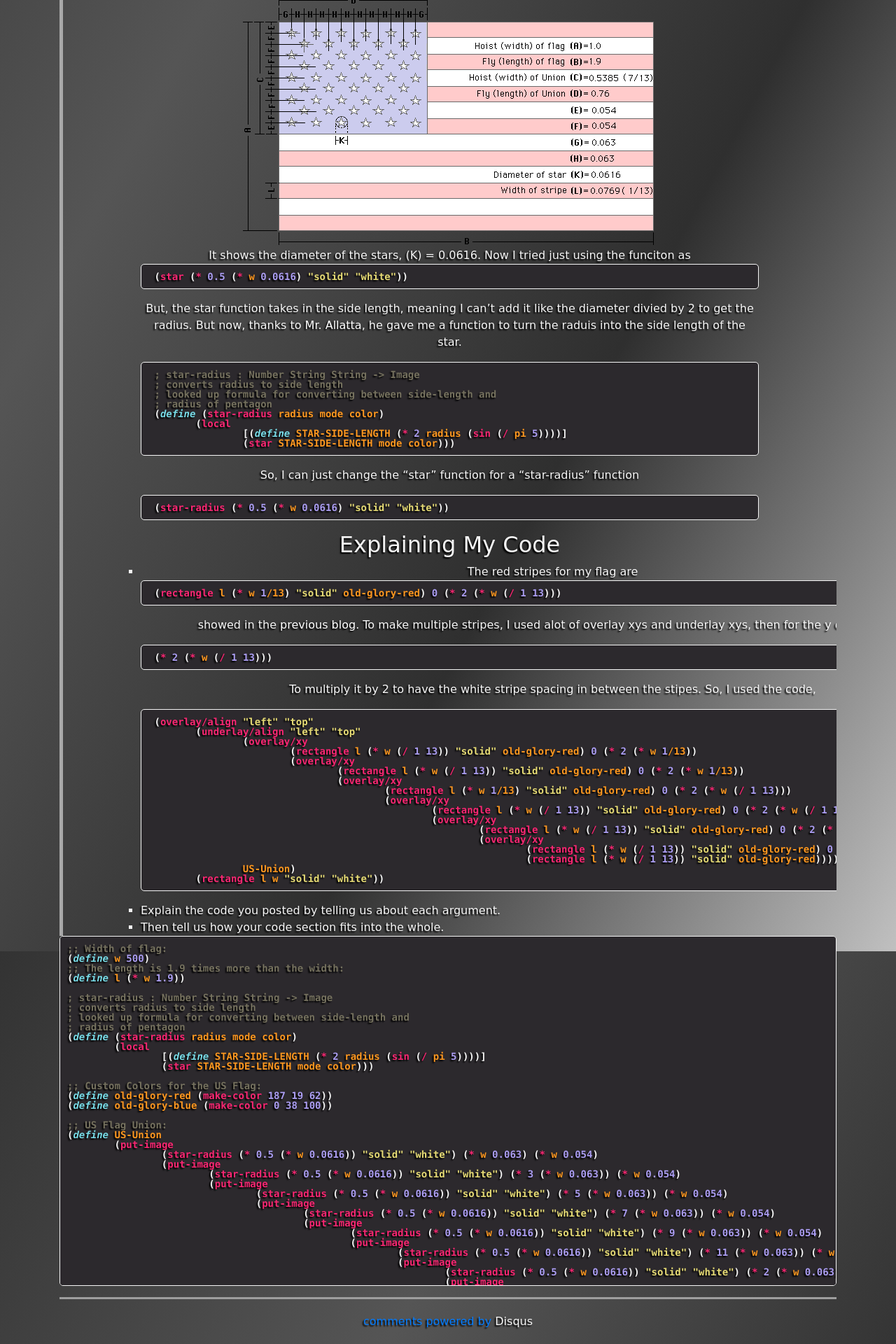
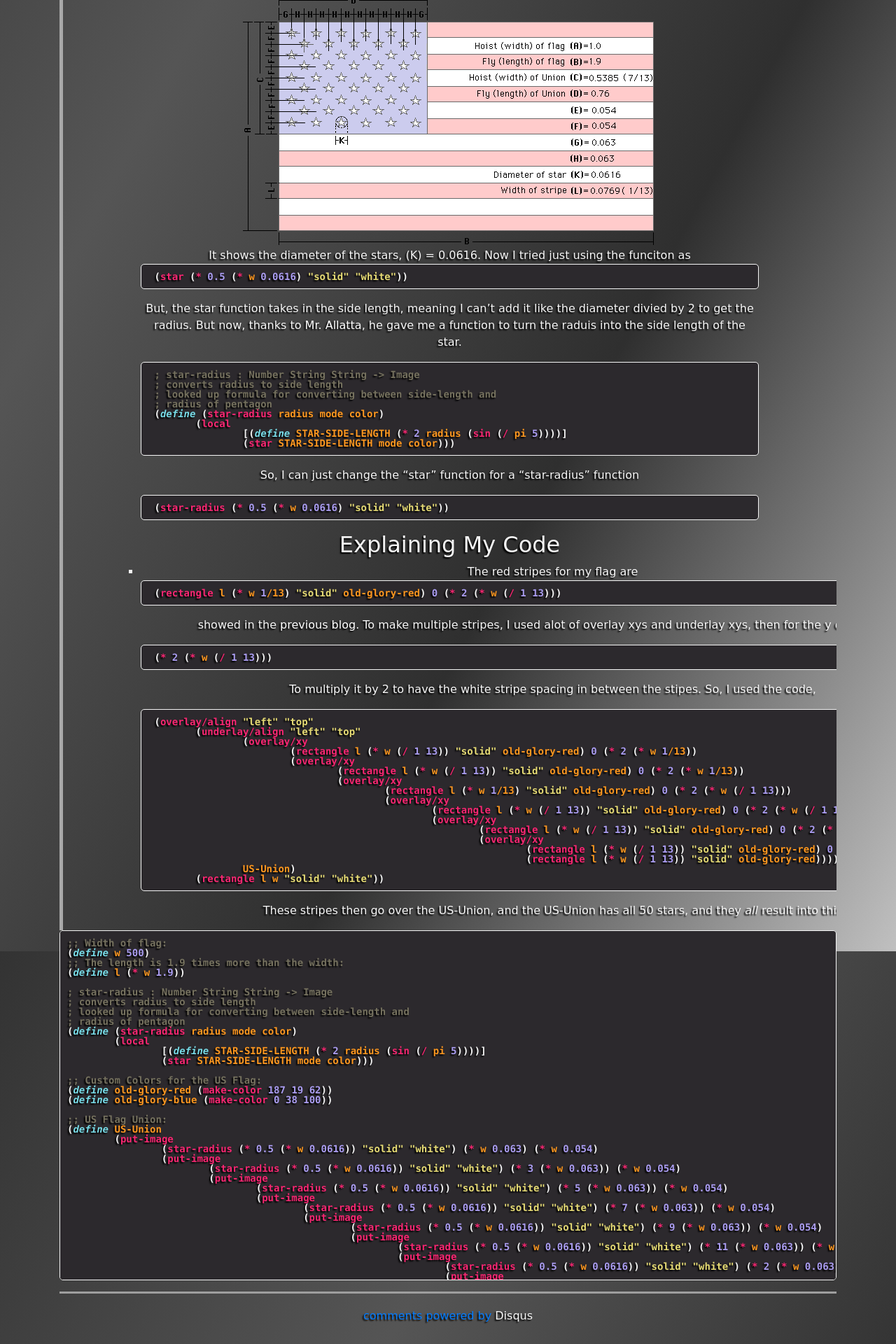
Before and after one commit to lemueldls/lemueld6200.github.io, a Jekyll site: the page built from _posts/2018-12-21-weekly-blog-reflection-14.md, in a window 1280 px wide. Shown: the part 1037-2957 px from the top of the page at 70% size. Built offline with Jekyll 4.4.1, drawn with Linux system fonts in a browser that asks for light colours; comment, search, counter and statistics services are not loaded; grey boxes are pictures that could not be loaded.

Commit message:
Update 2018-12-21-weekly-blog-reflection-14.md

````diff
--- a/_posts/2018-12-21-weekly-blog-reflection-14.md
+++ b/_posts/2018-12-21-weekly-blog-reflection-14.md
@@ -72,11 +72,8 @@ My challanges on the [previous blog](/blog/2018/12/14/weekly-blog-reflection-1.m
  		US-Union)
  	(rectangle l w "solid" "white"))
  ```
+ These stripes then go over the US-Union, and the US-Union has all 50 stars, and they _all_ result into this
 
--   Explain the code you posted by telling us about each argument.
--   Then tell us how your code section fits into the whole.
-
-<!--- Delete this comment and add your writing -->
 ```scheme
 ;; Width of flag:
 (define w 500)
````
